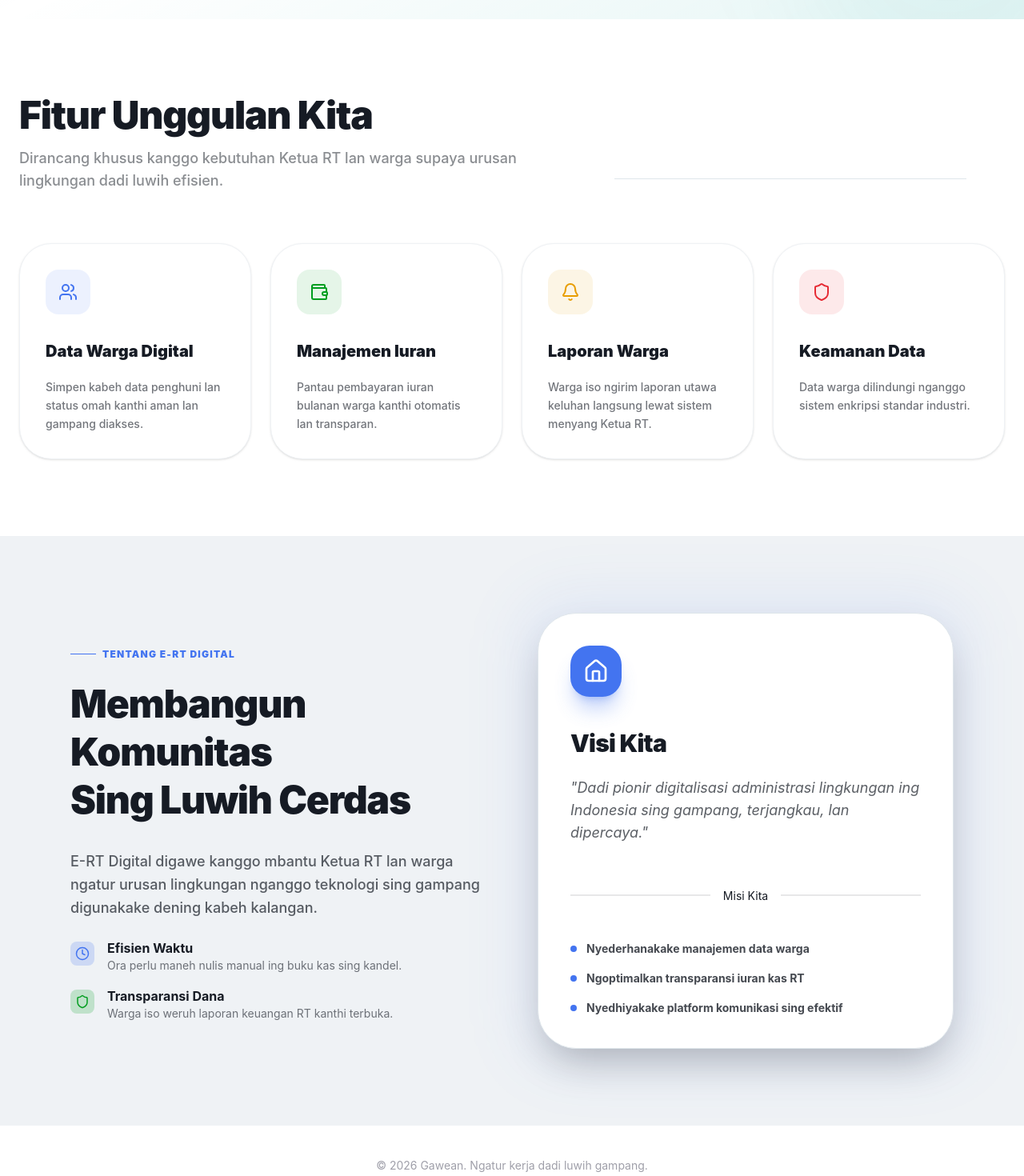
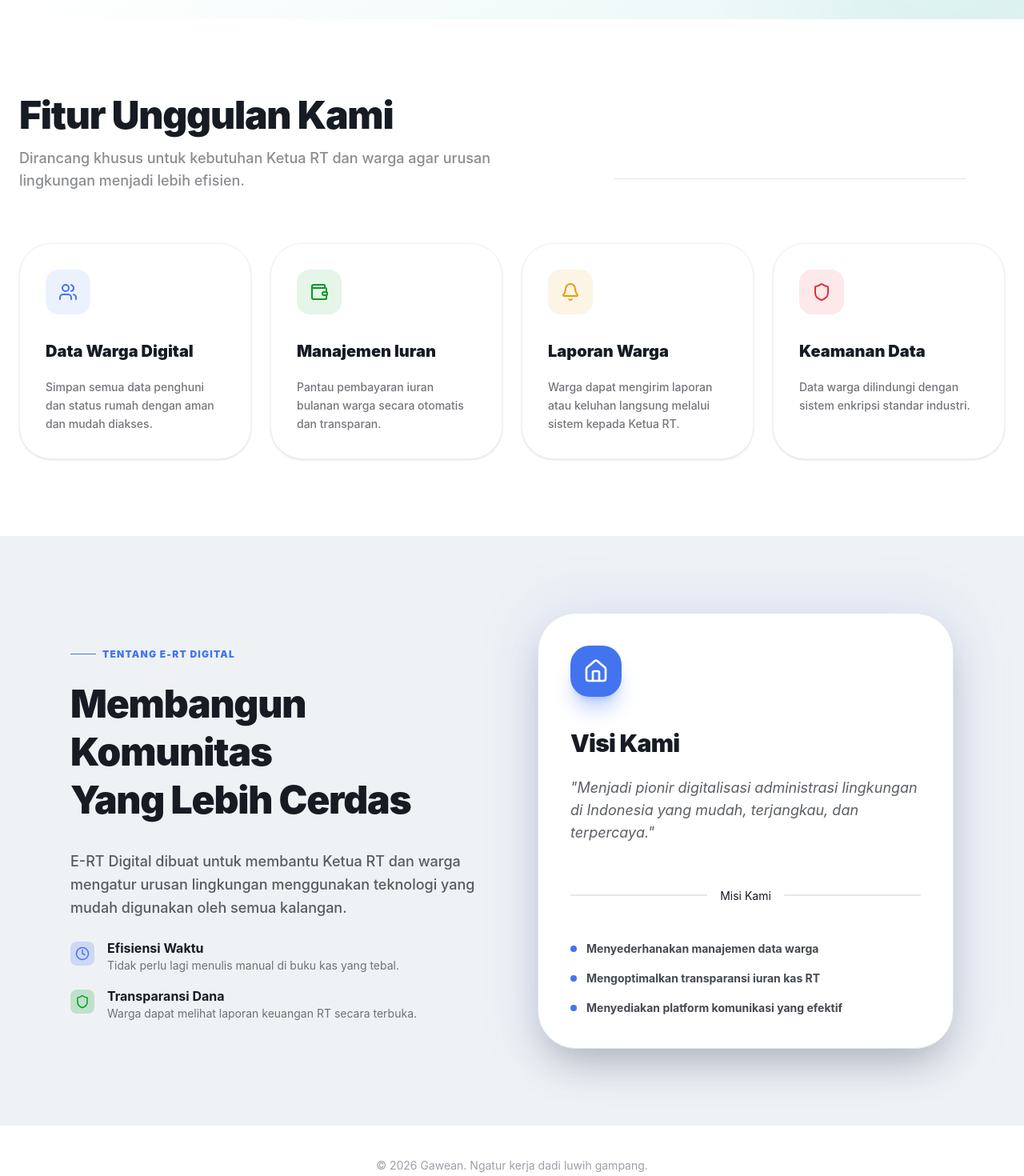
Before and after one commit to dedybayu/administrasi-rt-fe, a React (Vite) app: page / in a window 1280 px wide. Shown: the part 720-2190 px from the top of the page at 80% size. Built offline with nearby package versions, Linux system fonts and the light colour scheme; no server answers.

Commit message:
update: landing and dashboard page

```diff
--- a/src/pages/dashboard_page/Dashboard.tsx
+++ b/src/pages/dashboard_page/Dashboard.tsx
@@ -11,7 +11,7 @@ import {
   ResponsiveContainer,
   Legend,
 } from 'recharts';
-import { Wallet, TrendingUp, TrendingDown, Calendar, AlertCircle, ChevronRight, Activity } from 'lucide-react';
+import { Wallet, TrendingUp, TrendingDown, Calendar, AlertCircle, ChevronRight, Activity, Shield } from 'lucide-react';
 
 interface MonthlyData {
   month: number;
@@ -245,13 +245,27 @@ export default function Dashboard() {
 
               <div className="divider my-0" />
 
-              <div className="bg-base-200/50 rounded-2xl p-4">
-                <p className="text-[10px] font-black text-base-content/40 uppercase mb-2">Prediksi Kas Bulan Depan</p>
-                <div className="flex items-end justify-between">
-                   <p className="text-xl font-black text-primary">Stabil</p>
-                   <span className="text-[10px] font-bold text-success">+2.4% vs Ltg</span>
+              {report && (report.total_balance < 0 ? (
+                <div className="bg-error/10 border border-error/20 rounded-2xl p-4 flex items-center gap-4 animate-pulse">
+                  <div className="w-10 h-10 rounded-full bg-error text-error-content flex items-center justify-center shrink-0">
+                    <AlertCircle size={20} />
+                  </div>
+                  <div>
+                    <p className="text-[10px] font-black text-error uppercase tracking-widest">Peringatan Saldo</p>
+                    <p className="text-xs font-bold text-error/80">Saldo kas RT sedang kritis! Segera tinjau pengeluaran.</p>
+                  </div>
                 </div>
-              </div>
+              ) : (
+                <div className="bg-success/10 border border-success/20 rounded-2xl p-4 flex items-center gap-4">
+                  <div className="w-10 h-10 rounded-full bg-success text-success-content flex items-center justify-center shrink-0">
+                    <Shield size={20} />
+                  </div>
+                  <div>
+                    <p className="text-[10px] font-black text-success uppercase tracking-widest">Status Saldo Aman</p>
+                    <p className="text-xs font-bold text-success/80">Kondisi keuangan RT saat ini dalam keadaan sehat.</p>
+                  </div>
+                </div>
+              ))}
             </div>
           </div>
 
--- a/src/pages/landing_page/Landing.tsx
+++ b/src/pages/landing_page/Landing.tsx
@@ -19,12 +19,12 @@ export default function Landing() {
 
             <h1 className="text-5xl md:text-7xl font-black mb-8 text-base-content leading-[1.1] tracking-tight">
               Kelola Warga Jadi <br />
-              <span className="text-primary">Luwih Gampang</span> & Transparan
+              <span className="text-primary">Lebih Mudah</span> & Transparan
             </h1>
 
             <p className="text-lg md:text-xl text-base-content/60 mb-10 max-w-2xl mx-auto font-medium">
-              Sistem administrasi RT digital kanggo ngatur data warga, iuran bulanan,
-              lan laporan warga kanthi rapi ing siji platform.
+              Sistem administrasi RT digital untuk mengatur data warga, iuran bulanan,
+              dan laporan warga dengan rapi dalam satu platform.
             </p>
 
             <div className="flex flex-col sm:flex-row justify-center gap-4">
@@ -46,10 +46,10 @@ export default function Landing() {
           <div className="flex flex-col md:flex-row md:items-end justify-between mb-16 gap-6">
             <div className="max-w-2xl">
               <h2 className="text-3xl md:text-5xl font-black mb-4 tracking-tight">
-                Fitur Unggulan Kita
+                Fitur Unggulan Kami
               </h2>
               <p className="text-base-content/50 text-lg font-medium">
-                Dirancang khusus kanggo kebutuhan Ketua RT lan warga supaya urusan lingkungan dadi luwih efisien.
+                Dirancang khusus untuk kebutuhan Ketua RT dan warga agar urusan lingkungan menjadi lebih efisien.
               </p>
             </div>
             <div className="hidden md:block h-px flex-1 bg-base-300 mx-12 mb-4" />
@@ -59,28 +59,28 @@ export default function Landing() {
             <Feature
               icon={<Users size={24} />}
               title="Data Warga Digital"
-              desc="Simpen kabeh data penghuni lan status omah kanthi aman lan gampang diakses."
+              desc="Simpan semua data penghuni dan status rumah dengan aman dan mudah diakses."
               color="text-primary"
               bg="bg-primary/10"
             />
             <Feature
               icon={<Wallet size={24} />}
               title="Manajemen Iuran"
-              desc="Pantau pembayaran iuran bulanan warga kanthi otomatis lan transparan."
+              desc="Pantau pembayaran iuran bulanan warga secara otomatis dan transparan."
               color="text-success"
               bg="bg-success/10"
             />
             <Feature
               icon={<Bell size={24} />}
               title="Laporan Warga"
-              desc="Warga iso ngirim laporan utawa keluhan langsung lewat sistem menyang Ketua RT."
+              desc="Warga dapat mengirim laporan atau keluhan langsung melalui sistem kepada Ketua RT."
               color="text-warning"
               bg="bg-warning/10"
             />
             <Feature
               icon={<Shield size={24} />}
               title="Keamanan Data"
-              desc="Data warga dilindungi nganggo sistem enkripsi standar industri."
+              desc="Data warga dilindungi dengan sistem enkripsi standar industri."
               color="text-error"
               bg="bg-error/10"
             />
@@ -100,12 +100,12 @@ export default function Landing() {
 
               <h2 className="text-4xl md:text-5xl font-black mb-8 tracking-tight leading-tight">
                 Membangun Komunitas <br />
-                Sing Luwih Cerdas
+                Yang Lebih Cerdas
               </h2>
 
               <p className="text-base-content/70 text-lg leading-relaxed mb-6 font-medium">
-                E-RT Digital digawe kanggo mbantu Ketua RT lan warga ngatur urusan lingkungan
-                nganggo teknologi sing gampang digunakake dening kabeh kalangan.
+                E-RT Digital dibuat untuk membantu Ketua RT dan warga mengatur urusan lingkungan
+                menggunakan teknologi yang mudah digunakan oleh semua kalangan.
               </p>
 
               <div className="space-y-4">
@@ -114,8 +114,8 @@ export default function Landing() {
                     <Clock size={18} />
                   </div>
                   <div>
-                    <h4 className="font-bold">Efisien Waktu</h4>
-                    <p className="text-sm text-base-content/60">Ora perlu maneh nulis manual ing buku kas sing kandel.</p>
+                    <h4 className="font-bold">Efisiensi Waktu</h4>
+                    <p className="text-sm text-base-content/60">Tidak perlu lagi menulis manual di buku kas yang tebal.</p>
                   </div>
                 </div>
                 <div className="flex items-start gap-4">
@@ -124,7 +124,7 @@ export default function Landing() {
                   </div>
                   <div>
                     <h4 className="font-bold">Transparansi Dana</h4>
-                    <p className="text-sm text-base-content/60">Warga iso weruh laporan keuangan RT kanthi terbuka.</p>
+                    <p className="text-sm text-base-content/60">Warga dapat melihat laporan keuangan RT secara terbuka.</p>
                   </div>
                 </div>
               </div>
@@ -138,18 +138,18 @@ export default function Landing() {
                     <div className="w-16 h-16 bg-primary rounded-3xl flex items-center justify-center mb-8 shadow-xl shadow-primary/30">
                       <Home size={32} className="text-primary-content" />
                     </div>
-                    <h3 className="text-3xl font-black mb-4 tracking-tight">Visi Kita</h3>
+                    <h3 className="text-3xl font-black mb-4 tracking-tight">Visi Kami</h3>
                     <p className="text-base-content/70 text-lg mb-8 italic">
-                      "Dadi pionir digitalisasi administrasi lingkungan ing Indonesia sing gampang, terjangkau, lan dipercaya."
+                      "Menjadi pionir digitalisasi administrasi lingkungan di Indonesia yang mudah, terjangkau, dan terpercaya."
                     </p>
 
-                    <div className="divider">Misi Kita</div>
+                    <div className="divider">Misi Kami</div>
 
                     <ul className="space-y-4 mt-6">
                       {[
-                        'Nyederhanakake manajemen data warga',
-                        'Ngoptimalkan transparansi iuran kas RT',
-                        'Nyedhiyakake platform komunikasi sing efektif'
+                        'Menyederhanakan manajemen data warga',
+                        'Mengoptimalkan transparansi iuran kas RT',
+                        'Menyediakan platform komunikasi yang efektif'
                       ].map((misi, i) => (
                         <li key={i} className="flex items-center gap-3 font-bold text-base-content/80">
                           <div className="w-2 h-2 rounded-full bg-primary" />
--- a/src/pages/payments_page/components/PaymentModal.tsx
+++ b/src/pages/payments_page/components/PaymentModal.tsx
@@ -1,5 +1,5 @@
 import React, { useState, useEffect, useRef } from 'react';
-import { X, Save, Loader2, Wallet, Calendar, User, Building2, Upload, IdCard, Image as ImageIcon, CheckCircle2, AlertCircle, Receipt } from 'lucide-react';
+import { X, Save, Loader2, Wallet, Calendar, Building2, Upload, Image as ImageIcon, AlertCircle, Receipt } from 'lucide-react';
 import api from '../../../utils/api';
 
 interface DuesType {
```
